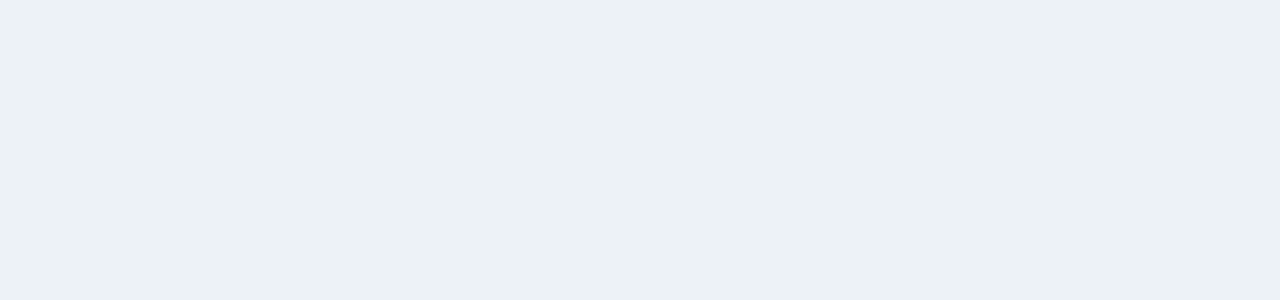
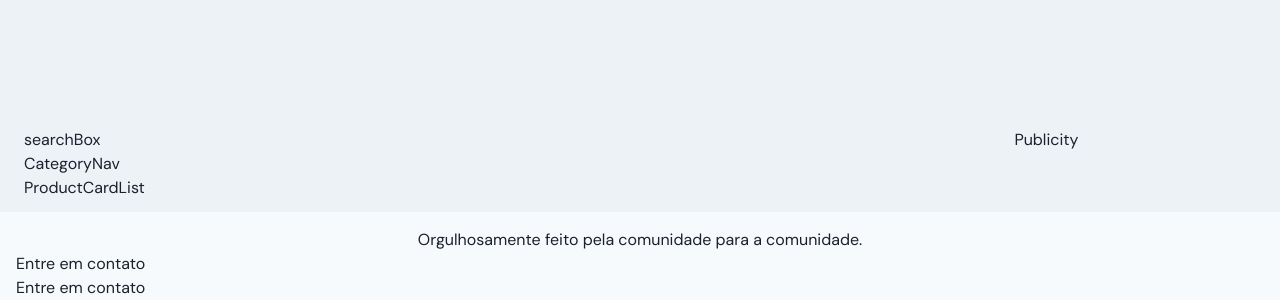
Before and after one commit to arthurllopes/unacity, a Next.js app: page / in a window 1280 px wide. Shown: the part 744-1044 px from the top of the page. Before the commit the page ends 800 px from the top, so only its background shows below. Built offline with nearby package versions, Linux system fonts and the light colour scheme; no server answers.

Commit message:
footer base + store responsi

```diff
--- a/components/featuring/index.tsx
+++ b/components/featuring/index.tsx
@@ -2,7 +2,7 @@ import React from 'react'
 
 const Featuring = () => {
   return (
-    <div>Featuring</div>
+    <div style={{height: '800px'}}>Featuring</div>
   )
 }
 
--- a/components/footer/index.tsx
+++ b/components/footer/index.tsx
@@ -1,8 +1,24 @@
+import { Box, Center, Container } from '@chakra-ui/react'
 import React from 'react'
 
 const Footer = () => {
   return (
-    <div>Footer</div>
+    <Container maxW="auto" bg="gray.50" pt="auto" style={{position: 'absolute',
+      bottom: '0',
+      left: '0',
+      }}>
+      <Box>
+        <Center pt={4}>
+          Orgulhosamente feito pela comunidade para a comunidade.
+        </Center>
+        <div>
+          Entre em contato
+        </div>
+        <div>
+          Entre em contato
+        </div>
+      </Box>
+    </Container>
   )
 }
 
--- a/pages/index.tsx
+++ b/pages/index.tsx
@@ -29,7 +29,7 @@ const Home: NextPage = () => {
       <Box as="main">
         <Header />
         <Featuring />
-        <Grid maxW="auto" px={6} templateColumns='4fr 1fr' gap={6} >
+        <Grid maxW="auto" px={6} templateColumns='4fr 1fr' gap={6} pb={100} >
           <GridItem >
             <SearchBox />
             <CategoryNav />
```
Also changed, not shown: components/mobileStorePage/index.tsx (added, +9 -0 lines), pages/store/[...id].tsx (added, +16 -0 lines), pages/store/[id].tsx (deleted, +0 -9 lines).
